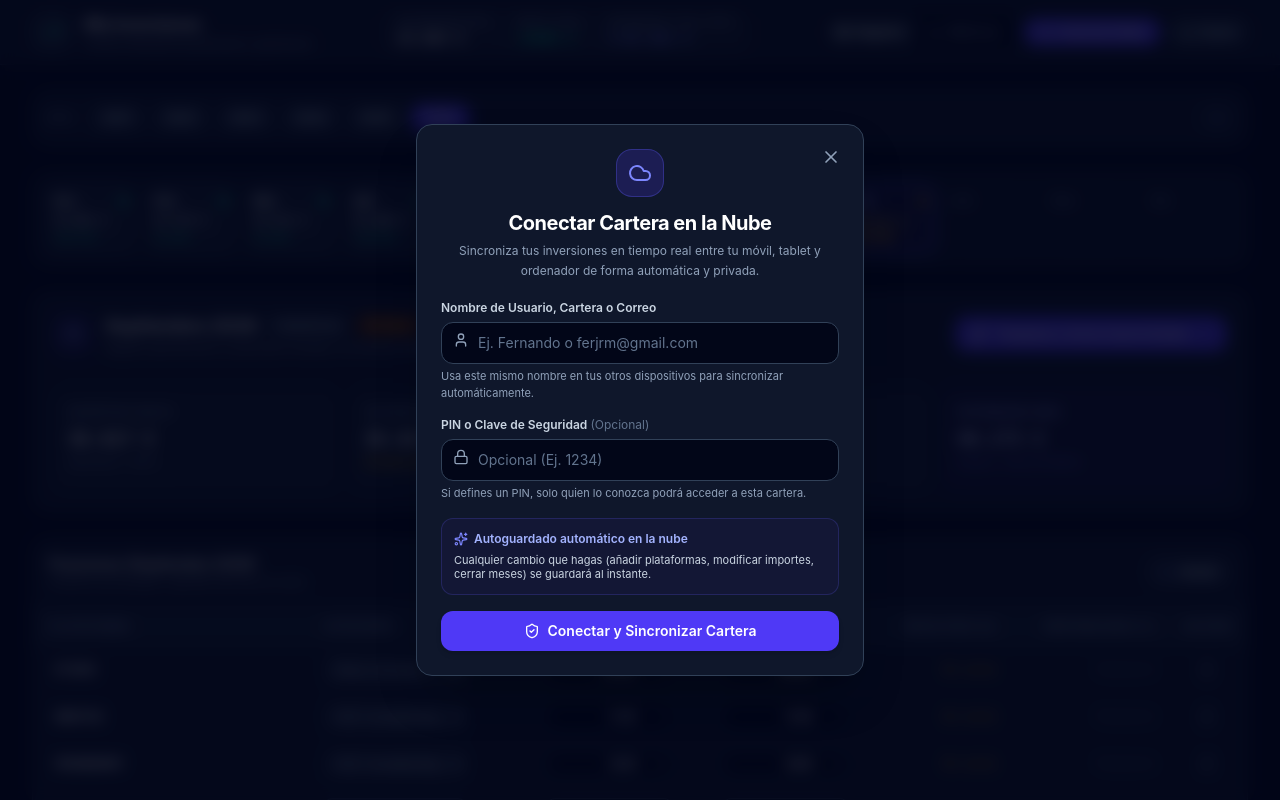
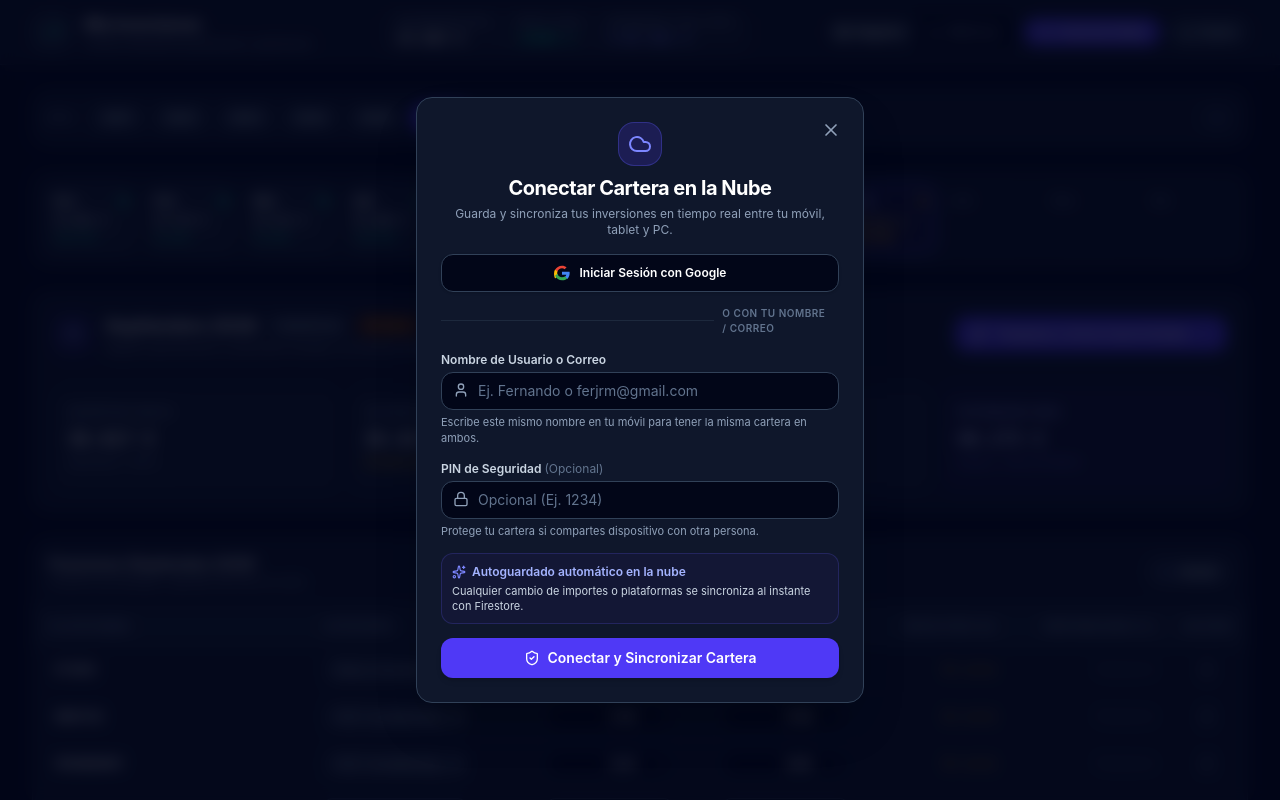
Before and after one commit to ferjrm-8/Inversion_App, a React (Vite) app: page / in a window 1280 px wide. Both pictures are taken after a click on the button "Conectar Nube". Shown: the top 800 px of the page. Built offline with nearby package versions, Linux system fonts and the light colour scheme.

Commit message:
feat: add cloud sync with user accounts and robust downloads

```diff
--- a/src/components/AuthModal.tsx
+++ b/src/components/AuthModal.tsx
@@ -1,11 +1,21 @@
 import React, { useState } from 'react';
-import { Cloud, X, Lock, User as UserIcon, AlertCircle, Loader2, CheckCircle2, ShieldCheck, Sparkles } from 'lucide-react';
+import {
+  Cloud,
+  X,
+  Lock,
+  User as UserIcon,
+  AlertCircle,
+  Loader2,
+  ShieldCheck,
+  Sparkles,
+} from 'lucide-react';
 import { CloudAccount, YearData } from '../types/investment';
 import {
   loadPortfolioFromCloud,
   savePortfolioToCloud,
   normalizeAccountId,
   setStoredAccount,
+  loginWithGoogle,
 } from '../firebase';
 
 interface AuthModalProps {
@@ -23,18 +33,20 @@ export const AuthModal: React.FC<AuthModalProps> = ({
   currentYearsData,
   currentAccount,
 }) => {
-  const [accountInput, setAccountInput] = useState(currentAccount?.displayName || '');
-  const [pinInput, setPinInput] = useState(currentAccount?.pin || '');
+  // Direct Sync fields
+  const [accountName, setAccountName] = useState(currentAccount?.displayName || '');
+  const [pin, setPin] = useState(currentAccount?.pin || '');
   const [error, setError] = useState<string | null>(null);
   const [loading, setLoading] = useState(false);
 
   if (!isOpen) return null;
 
-  const handleSubmit = async (e: React.FormEvent) => {
+  // Handle Direct Sync with Firestore
+  const handleDirectSubmit = async (e: React.FormEvent) => {
     e.preventDefault();
     setError(null);
 
-    const name = accountInput.trim();
+    const name = accountName.trim();
     if (!name) {
       setError('Por favor introduce un nombre o correo para identificar tu cartera.');
       return;
@@ -47,9 +59,8 @@ export const AuthModal: React.FC<AuthModalProps> = ({
       const existing = await loadPortfolioFromCloud(normalizedId);
 
       if (existing) {
-        // If account has a PIN set, verify it
-        if (existing.pin && existing.pin !== pinInput.trim()) {
-          setError('El PIN o clave introducida es incorrecta para esta cartera.');
+        if (existing.pin && existing.pin !== pin.trim()) {
+          setError('El PIN de seguridad es incorrecto para esta cartera.');
           setLoading(false);
           return;
         }
@@ -57,7 +68,7 @@ export const AuthModal: React.FC<AuthModalProps> = ({
         const cloudAccount: CloudAccount = {
           accountId: normalizedId,
           displayName: existing.displayName || name,
-          pin: pinInput.trim() || undefined,
+          pin: pin.trim() || undefined,
           lastSyncedAt: new Date().toISOString(),
         };
 
@@ -65,11 +76,10 @@ export const AuthModal: React.FC<AuthModalProps> = ({
         onSuccess(cloudAccount, existing.yearsData);
         onClose();
       } else {
-        // New account: create in cloud with current portfolio data
         const cloudAccount: CloudAccount = {
           accountId: normalizedId,
           displayName: name,
-          pin: pinInput.trim() || undefined,
+          pin: pin.trim() || undefined,
           lastSyncedAt: new Date().toISOString(),
         };
 
@@ -77,16 +87,56 @@ export const AuthModal: React.FC<AuthModalProps> = ({
           normalizedId,
           currentYearsData,
           name,
-          pinInput.trim() || undefined
+          pin.trim() || undefined
         );
 
         setStoredAccount(cloudAccount);
         onSuccess(cloudAccount);
         onClose();
       }
-    } catch (err) {
+    } catch (err: any) {
       console.error(err);
-      setError('No se pudo conectar con la base de datos en la nube. Comprueba tu conexión.');
+      setError('No se pudo conectar con Firestore. Comprueba tu conexión a internet.');
+    } finally {
+      setLoading(false);
+    }
+  };
+
+  // Google Sign-In (Enabled in Firebase project)
+  const handleGoogleSignIn = async () => {
+    setError(null);
+    setLoading(true);
+    try {
+      const user = await loginWithGoogle();
+      if (user) {
+        const normalizedId = normalizeAccountId(user.email || user.uid);
+        const existing = await loadPortfolioFromCloud(normalizedId);
+
+        const cloudAccount: CloudAccount = {
+          accountId: normalizedId,
+          displayName: user.displayName || user.email || 'Mi Usuario Google',
+          lastSyncedAt: new Date().toISOString(),
+        };
+
+        if (existing) {
+          setStoredAccount(cloudAccount);
+          onSuccess(cloudAccount, existing.yearsData);
+        } else {
+          await savePortfolioToCloud(normalizedId, currentYearsData, cloudAccount.displayName);
+          setStoredAccount(cloudAccount);
+          onSuccess(cloudAccount);
+        }
+        onClose();
+      }
+    } catch (err: any) {
+      console.error('Google Sign In error:', err);
+      if (err?.code === 'auth/popup-closed-by-user') {
+        setError('Ventana de inicio con Google cerrada antes de completar.');
+      } else if (err?.code === 'auth/popup-blocked') {
+        setError('Tu navegador bloqueó la ventana emergente de Google. Usa el acceso por nombre abajo.');
+      } else {
+        setError('No se pudo iniciar con Google. Usa el acceso directo con tu nombre o correo.');
+      }
     } finally {
       setLoading(false);
     }
@@ -94,90 +144,125 @@ export const AuthModal: React.FC<AuthModalProps> = ({
 
   return (
     <div className="fixed inset-0 z-50 flex items-center justify-center p-3 sm:p-4 bg-slate-950/80 backdrop-blur-sm animate-in fade-in duration-150">
-      <div className="relative w-full max-w-md rounded-2xl border border-slate-700 bg-slate-900 p-5 sm:p-6 shadow-2xl text-slate-100">
+      <div className="relative w-full max-w-md rounded-2xl border border-slate-700 bg-slate-900 p-5 sm:p-6 shadow-2xl text-slate-100 max-h-[92vh] overflow-y-auto">
         <button
           onClick={onClose}
-          className="absolute right-4 top-4 rounded-lg p-1.5 text-slate-400 hover:bg-slate-800 hover:text-white transition"
+          className="absolute right-4 top-4 rounded-lg p-1.5 text-slate-400 hover:bg-slate-800 hover:text-white transition cursor-pointer"
         >
           <X className="h-5 w-5" />
         </button>
 
-        <div className="mb-5 text-center">
-          <div className="mx-auto mb-3 flex h-12 w-12 items-center justify-center rounded-2xl bg-indigo-600/20 text-indigo-400 border border-indigo-500/30">
+        <div className="mb-4 text-center">
+          <div className="mx-auto mb-2 flex h-11 w-11 items-center justify-center rounded-2xl bg-indigo-600/20 text-indigo-400 border border-indigo-500/30">
             <Cloud className="h-6 w-6 text-indigo-400" />
           </div>
           <h2 className="text-xl font-bold tracking-tight text-white">
             Conectar Cartera en la Nube
           </h2>
-          <p className="mt-1 text-xs text-slate-400 leading-relaxed">
-            Sincroniza tus inversiones en tiempo real entre tu móvil, tablet y ordenador de forma automática y privada.
+          <p className="mt-1 text-xs text-slate-400">
+            Guarda y sincroniza tus inversiones en tiempo real entre tu móvil, tablet y PC.
           </p>
         </div>
 
         {error && (
-          <div className="mb-4 flex items-start gap-2.5 rounded-xl border border-rose-500/30 bg-rose-950/40 p-3 text-xs text-rose-300">
+          <div className="mb-4 flex items-start gap-2 rounded-xl border border-rose-500/30 bg-rose-950/40 p-3 text-xs text-rose-300">
             <AlertCircle className="h-4 w-4 shrink-0 text-rose-400 mt-0.5" />
             <span>{error}</span>
           </div>
         )}
 
-        <form onSubmit={handleSubmit} className="space-y-4">
+        {/* Option 1: Continue with Google */}
+        <div className="mb-4">
+          <button
+            type="button"
+            onClick={handleGoogleSignIn}
+            disabled={loading}
+            className="w-full flex items-center justify-center gap-2.5 rounded-xl border border-slate-700 bg-slate-950 py-2.5 px-4 text-xs font-semibold text-white shadow hover:bg-slate-800 focus:outline-none focus:ring-2 focus:ring-indigo-500 transition cursor-pointer"
+          >
+            <svg className="h-4 w-4" viewBox="0 0 24 24">
+              <path
+                fill="#EA4335"
+                d="M12 5c1.54 0 2.89.55 3.96 1.45l2.96-2.96C17.13 1.81 14.74 1 12 1 7.39 1 3.44 3.61 1.54 7.42l3.65 2.83C6.07 7.23 8.79 5 12 5z"
+              />
+              <path
+                fill="#4285F4"
+                d="M23.49 12.27c0-.79-.07-1.54-.19-2.27H12v4.51h6.47c-.29 1.48-1.14 2.73-2.4 3.58l3.69 2.86c2.16-1.99 3.73-4.94 3.73-8.68z"
+              />
+              <path
+                fill="#FBBC05"
+                d="M5.19 14.25c-.23-.68-.36-1.41-.36-2.25s.13-1.57.36-2.25L1.54 6.92C.56 8.87 0 11.08 0 13.5s.56 4.63 1.54 6.58l3.65-2.83z"
+              />
+              <path
+                fill="#34A853"
+                d="M12 23c3.24 0 5.95-1.08 7.93-2.91l-3.69-2.86c-1.08.73-2.46 1.16-4.24 1.16-3.21 0-5.93-2.23-6.81-5.25L1.54 15.97C3.44 19.78 7.39 23 12 23z"
+              />
+            </svg>
+            <span>Iniciar Sesión con Google</span>
+          </button>
+
+          <div className="relative flex items-center justify-center my-3.5">
+            <div className="border-t border-slate-800 w-full" />
+            <span className="bg-slate-900 px-2 text-[10px] uppercase tracking-wider text-slate-500 font-semibold">
+              o con tu nombre / correo
+            </span>
+          </div>
+        </div>
+
+        {/* Option 2: Direct Identification (Zero-friction Firestore Sync) */}
+        <form onSubmit={handleDirectSubmit} className="space-y-3.5">
           <div>
-            <label className="block text-xs font-semibold text-slate-300 mb-1.5">
-              Nombre de Usuario, Cartera o Correo
+            <label className="block text-xs font-semibold text-slate-300 mb-1">
+              Nombre de Usuario o Correo
             </label>
             <div className="relative">
               <UserIcon className="absolute left-3 top-2.5 h-4 w-4 text-slate-400" />
               <input
                 type="text"
                 required
-                value={accountInput}
-                onChange={(e) => setAccountInput(e.target.value)}
+                value={accountName}
+                onChange={(e) => setAccountName(e.target.value)}
                 placeholder="Ej. Fernando o ferjrm@gmail.com"
-                className="w-full rounded-xl border border-slate-700 bg-slate-950 py-2.5 pl-9 pr-3 text-sm text-white placeholder-slate-500 focus:border-indigo-500 focus:outline-none focus:ring-1 focus:ring-indigo-500"
+                className="w-full rounded-xl border border-slate-700 bg-slate-950 py-2 pl-9 pr-3 text-sm text-white placeholder-slate-500 focus:border-indigo-500 focus:outline-none focus:ring-1 focus:ring-indigo-500"
               />
             </div>
             <p className="mt-1 text-[11px] text-slate-400">
-              Usa este mismo nombre en tus otros dispositivos para sincronizar automáticamente.
+              Escribe este mismo nombre en tu móvil para tener la misma cartera en ambos.
             </p>
           </div>
 
           <div>
-            <div className="flex items-center justify-between mb-1.5">
-              <label className="block text-xs font-semibold text-slate-300">
-                PIN o Clave de Seguridad <span className="text-slate-500 font-normal">(Opcional)</span>
-              </label>
-            </div>
+            <label className="block text-xs font-semibold text-slate-300 mb-1">
+              PIN de Seguridad <span className="text-slate-500 font-normal">(Opcional)</span>
+            </label>
             <div className="relative">
               <Lock className="absolute left-3 top-2.5 h-4 w-4 text-slate-400" />
               <input
                 type="password"
-                value={pinInput}
-                onChange={(e) => setPinInput(e.target.value)}
+                value={pin}
+                onChange={(e) => setPin(e.target.value)}
                 placeholder="Opcional (Ej. 1234)"
-                className="w-full rounded-xl border border-slate-700 bg-slate-950 py-2.5 pl-9 pr-3 text-sm text-white placeholder-slate-500 focus:border-indigo-500 focus:outline-none focus:ring-1 focus:ring-indigo-500"
+                className="w-full rounded-xl border border-slate-700 bg-slate-950 py-2 pl-9 pr-3 text-sm text-white placeholder-slate-500 focus:border-indigo-500 focus:outline-none focus:ring-1 focus:ring-indigo-500"
               />
             </div>
             <p className="mt-1 text-[11px] text-slate-400">
-              Si defines un PIN, solo quien lo conozca podrá acceder a esta cartera.
+              Protege tu cartera si compartes dispositivo con otra persona.
             </p>
           </div>
 
-          {/* Quick Info Box */}
-          <div className="rounded-xl border border-indigo-500/20 bg-indigo-950/30 p-3 text-xs text-indigo-200/90 space-y-1.5">
+          <div className="rounded-xl border border-indigo-500/20 bg-indigo-950/30 p-2.5 text-xs text-indigo-200/90 space-y-1">
             <div className="flex items-center gap-1.5 font-semibold text-indigo-300">
               <Sparkles className="h-3.5 w-3.5 text-indigo-400" />
               <span>Autoguardado automático en la nube</span>
             </div>
             <p className="text-[11px] text-slate-300">
-              Cualquier cambio que hagas (añadir plataformas, modificar importes, cerrar meses) se guardará al instante.
+              Cualquier cambio de importes o plataformas se sincroniza al instante con Firestore.
             </p>
           </div>
 
           <button
             type="submit"
             disabled={loading}
-            className="w-full mt-2 flex items-center justify-center gap-2 rounded-xl bg-indigo-600 py-2.5 px-4 text-sm font-semibold text-white shadow-md hover:bg-indigo-500 focus:outline-none focus:ring-2 focus:ring-indigo-400 disabled:opacity-50 transition cursor-pointer"
+            className="w-full flex items-center justify-center gap-2 rounded-xl bg-indigo-600 py-2.5 px-4 text-sm font-semibold text-white shadow-md hover:bg-indigo-500 focus:outline-none focus:ring-2 focus:ring-indigo-400 disabled:opacity-50 transition cursor-pointer"
           >
             {loading ? (
               <>
--- a/src/firebase.ts
+++ b/src/firebase.ts
@@ -6,6 +6,17 @@ import {
   setDoc,
   onSnapshot,
 } from 'firebase/firestore';
+import {
+  getAuth,
+  signInWithEmailAndPassword,
+  createUserWithEmailAndPassword,
+  signInWithPopup,
+  GoogleAuthProvider,
+  signOut,
+  onAuthStateChanged,
+  User,
+  updateProfile,
+} from 'firebase/auth';
 import firebaseConfig from '../firebase-applet-config.json';
 import { CloudAccount, YearData } from './types/investment';
 
@@ -20,6 +31,8 @@ export const app = initializeApp({
 });
 
 export const db = getFirestore(app, firebaseConfig.firestoreDatabaseId || '(default)');
+export const auth = getAuth(app);
+export const googleProvider = new GoogleAuthProvider();
 
 const ACTIVE_ACCOUNT_STORAGE_KEY = 'mis_inversiones_active_cloud_account_v2';
 
@@ -159,3 +172,28 @@ export function subscribePortfolioFromCloud(
     }
   );
 }
+
+/**
+ * Firebase Auth standard helpers
+ */
+export async function registerWithEmail(email: string, pass: string, name?: string): Promise<User> {
+  const cred = await createUserWithEmailAndPassword(auth, email.trim(), pass);
+  if (name && cred.user) {
+    await updateProfile(cred.user, { displayName: name.trim() });
+  }
+  return cred.user;
+}
+
+export async function loginWithEmail(email: string, pass: string): Promise<User> {
+  const cred = await signInWithEmailAndPassword(auth, email.trim(), pass);
+  return cred.user;
+}
+
+export async function loginWithGoogle(): Promise<User> {
+  const cred = await signInWithPopup(auth, googleProvider);
+  return cred.user;
+}
+
+export async function logoutFirebaseAuth(): Promise<void> {
+  await signOut(auth);
+}
```
